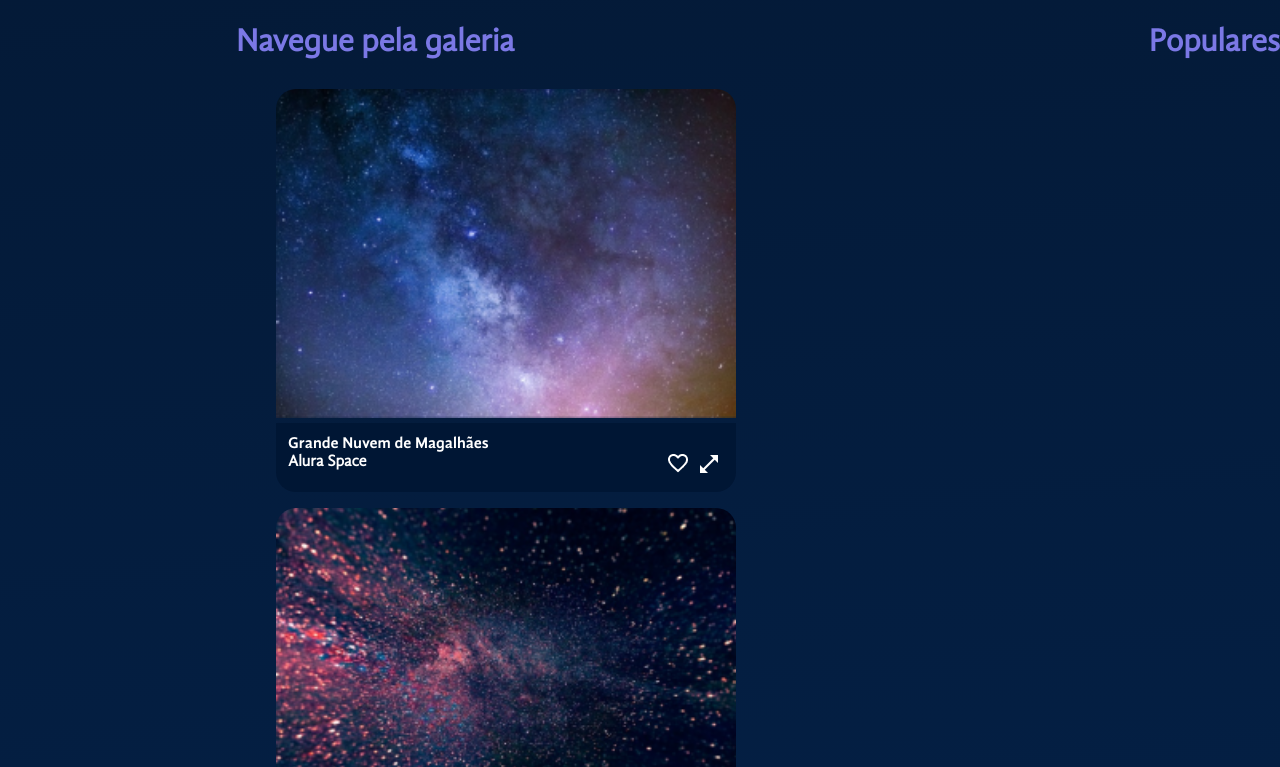
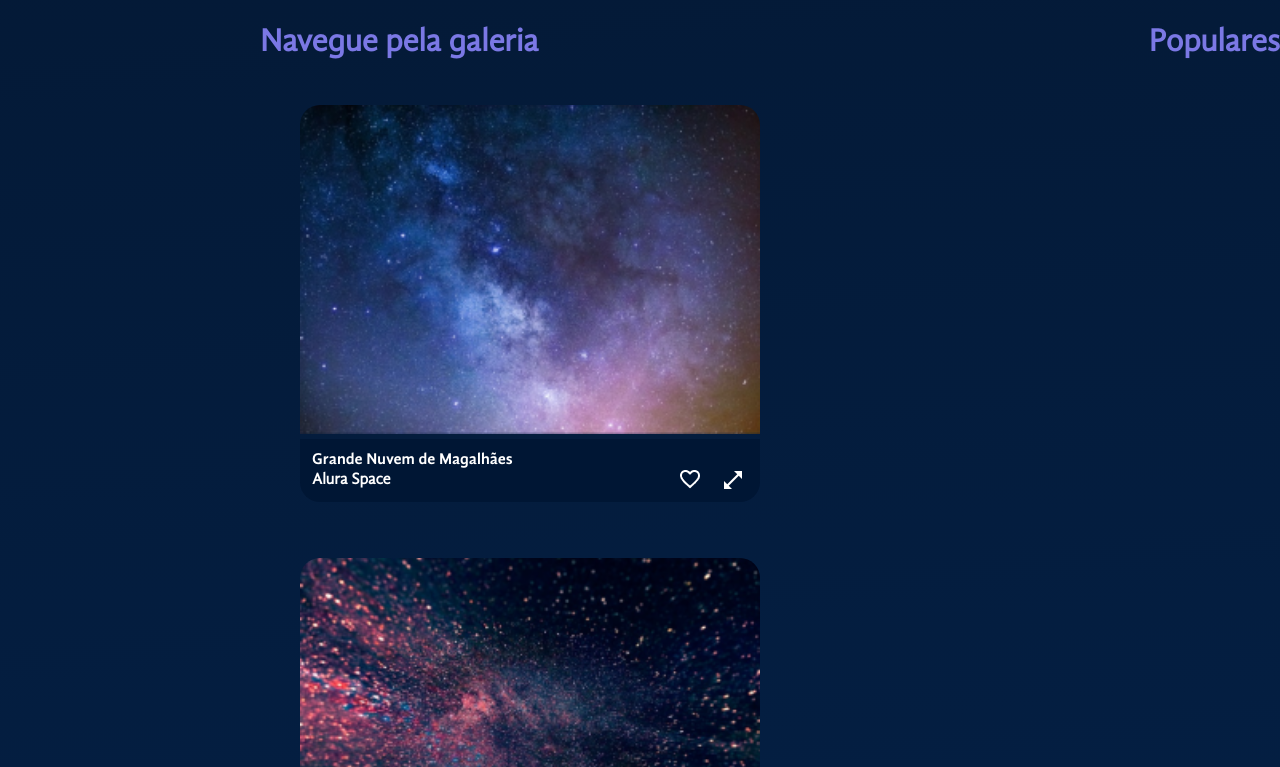
Before and after one commit to Iarley-01/space-app-react-js, a React (Vite) app: page / in a window 1280 px wide. Shown: the part 573-1340 px from the top of the page. Built offline with nearby package versions, Linux system fonts and the light colour scheme.

Commit message:
implementando funcionalidade expandir nas imagens

```diff
--- a/src/App.jsx
+++ b/src/App.jsx
@@ -6,6 +6,7 @@ import EstilosGlobais from './componentes/EstilosGlobais';
 import Cabecalho from './componentes/Cabecalho';
 import BarraLateral from './componentes/BarraLateral';
 import Banner from './componentes/Banner';
+import ModalZoom from './componentes/ModalZoom';
 import bannerBackground from './assets/banner.png';
 
 import fotos from './fotos.json';
@@ -38,6 +39,7 @@ const ConteudoGaleria = styled.section`
 function App() {
 
   const [fotosDaGaleria, setFotosDaGaleria] = useState(fotos);
+  const [fotoSelecionada, setFotoSelecionada] = useState(null);
 
   return (
     <FundoGradiente>
@@ -51,13 +53,16 @@ function App() {
               texto='A galeria mais completa de fotos do espaço!'
               backgroundImage={bannerBackground}
             />
-            <Galeria fotos={fotosDaGaleria}/>
+            <Galeria
+              aoFotoSelecionada={foto => setFotoSelecionada(foto)}
+              fotos={fotosDaGaleria}
+            />
           </ConteudoGaleria>
 
         </MainContainer>
 
       </AppContainer>
-
+      <ModalZoom foto={fotoSelecionada}/>
     </FundoGradiente>
   )
 }
--- a/src/componentes/BarraLateral/index.jsx
+++ b/src/componentes/BarraLateral/index.jsx
@@ -6,7 +6,7 @@ const ListaEstilizada = styled.ul`
   list-style: none;
   padding: 0;
   margin: 0;
-  width: 212px;
+  width: 236px;
 `
 
 const BarraLateral = () => {
--- /dev/null
+++ b/src/componentes/BotaoIcone/index.js
@@ -0,0 +1,13 @@
+import { styled } from 'styled-components';
+
+const BotaoIcone = styled.button`
+  margin-left: 12px;
+  display: flex;
+  align-items: center;
+  justify-content: center;
+  background-color: transparent;
+  border: none;
+  cursor: pointer;
+`
+
+export default BotaoIcone;
--- a/src/componentes/Galeria/Imagem/index.jsx
+++ b/src/componentes/Galeria/Imagem/index.jsx
@@ -1,4 +1,6 @@
 import { styled } from 'styled-components';
+
+import BotaoIcone from '../../BotaoIcone';
 
 const ImagemFotoEstilizada = styled.figure`
   width: ${props => props.$expandida ? '90%' : '460px'};
@@ -42,36 +44,25 @@ const FotoLegendaContainer = styled.div`
 const FotoRodape = styled.div`
   display: flex;
   justify-content: space-between;
+  align-items: center;
 `
 
-const FotoBotoes = styled.div`
-  display: flex;
-  justify-content: space-between;
-  align-items: center;
-  & button {
-    background-color: transparent;
-    border: none;
-  }
-`
-
-const Imagem = ({foto}) => {
+const Imagem = ({foto, expandida = false, aoZoomSolicitado}) => {
   return (
-    <ImagemFotoEstilizada>
+    <ImagemFotoEstilizada $expandida={expandida} id={`foto-${foto.id}`}>
       <img src={foto.path} alt={foto.titulo} />
       <figcaption>
-        <FotoLegendaContainer>
-          <h3>{foto.titulo}</h3>
-          <FotoRodape>
-            <h4>{foto.fonte}</h4>
-            <FotoBotoes>
+        <h3>{foto.titulo}</h3>
+        <FotoRodape>
+          <h4>{foto.fonte}</h4>
 
-            <button><img src="/icones/favorito.png" alt="Icone Coração" /></button>
-            <button><img src="/icones/expandir.png" alt="Ícone expandir"/></button>
-            </FotoBotoes>
-          </FotoRodape>
-        </FotoLegendaContainer>
-
-
+          <BotaoIcone>
+            <img src="/icones/favorito.png" alt="Ícone Favorito"/>
+          </BotaoIcone>
+          {!expandida && <BotaoIcone aria-hidden={expandida} onClick={() => aoZoomSolicitado(foto)}>
+            <img src="/icones/expandir.png" alt="Ícone Expandir"/>
+          </BotaoIcone>}
+        </FotoRodape>
       </figcaption>
     </ImagemFotoEstilizada>
   );
--- a/src/componentes/Galeria/index.jsx
+++ b/src/componentes/Galeria/index.jsx
@@ -7,20 +7,33 @@ import Imagem from './Imagem';
 
 const GaleriaContainer = styled.div`
   display: flex;
+  gap: 24px;
 `
 
 const SecaoFluida = styled.section`
   flex-grow: 1;
 `
 
-const Galeria = ({fotos = []}) => {
+const ImagensContainer = styled.section`
+  display: flex;
+  justify-content: space-between;
+  flex-wrap: wrap;
+  gap: 24px;
+`
+
+const Galeria = ({ fotos = [], aoFotoSelecionada }) => {
   return (
     <>
       <Tags texto="busque por tags: " />
       <GaleriaContainer>
         <SecaoFluida>
           <Titulo>Navegue pela galeria</Titulo>
-          {fotos.map(foto => <Imagem foto={foto}/>)}
+          <ImagensContainer>
+            {fotos.map(foto => <Imagem
+            aoZoomSolicitado={aoFotoSelecionada}
+            key={foto.id}
+            foto={foto}/>)}
+          </ImagensContainer>
         </SecaoFluida>
         <Populares />
       </GaleriaContainer>
--- /dev/null
+++ b/src/componentes/ModalZoom/index.jsx
@@ -0,0 +1,33 @@
+import { styled } from 'styled-components';
+
+import Imagem from '../Galeria/Imagem';
+
+const Overlay = styled.div`
+  background-color: rgba(0, 0, 0, 0.7);
+  position: fixed;
+  top: 0;
+  right: 0;
+  bottom: 0;
+  left: 0;
+`
+
+const DialogEstilizado = styled.dialog`
+  position: absolute;
+  top: 294px;
+`
+
+const ModalZoom = ({foto}) => {
+    return (
+      <>
+        {foto && <> <Overlay />
+          <DialogEstilizado open={!!foto}>
+            <Imagem foto={foto} expandida={true} />
+            <form method="dialog">
+              <button type="submit">ok</button>
+          </form>
+        </DialogEstilizado></>}
+      </>
+    );
+  }
+
+export default ModalZoom;
```
